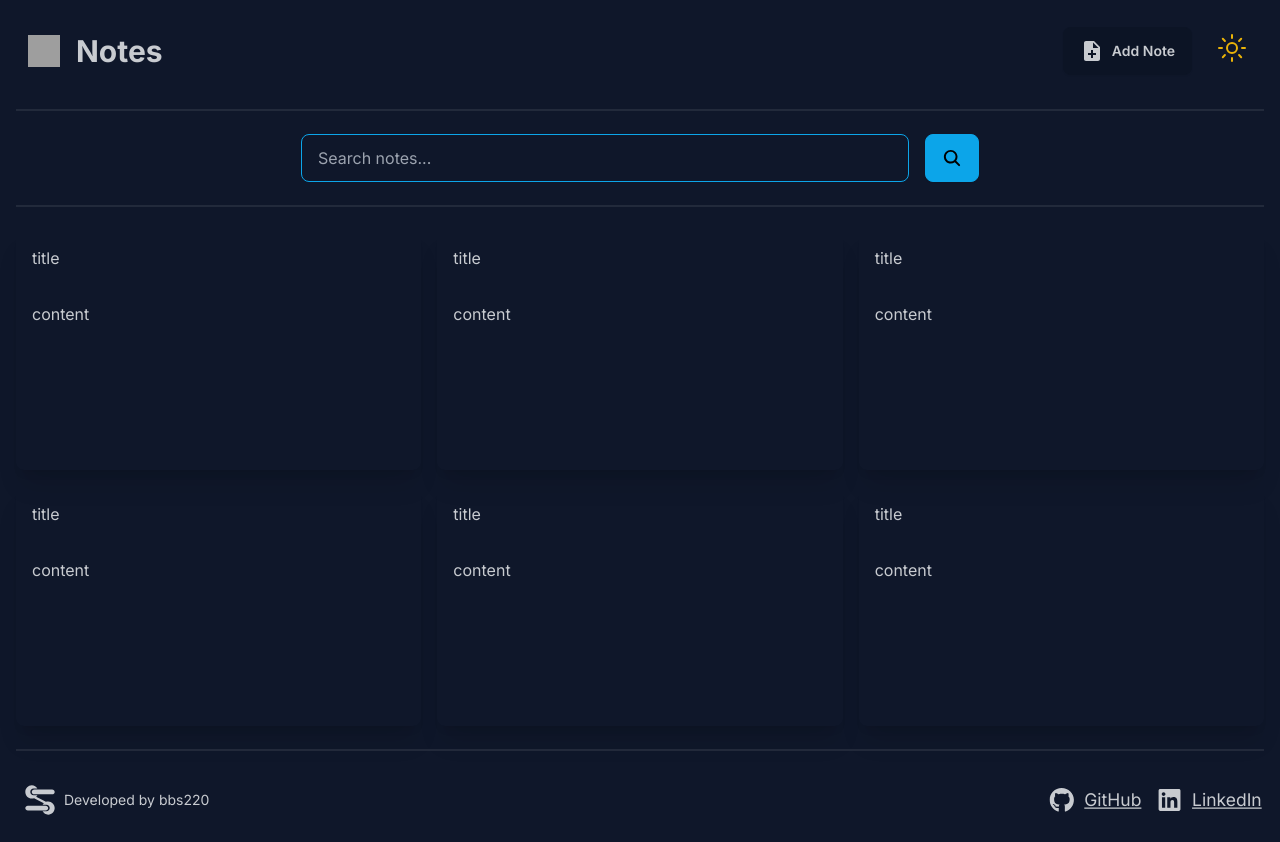
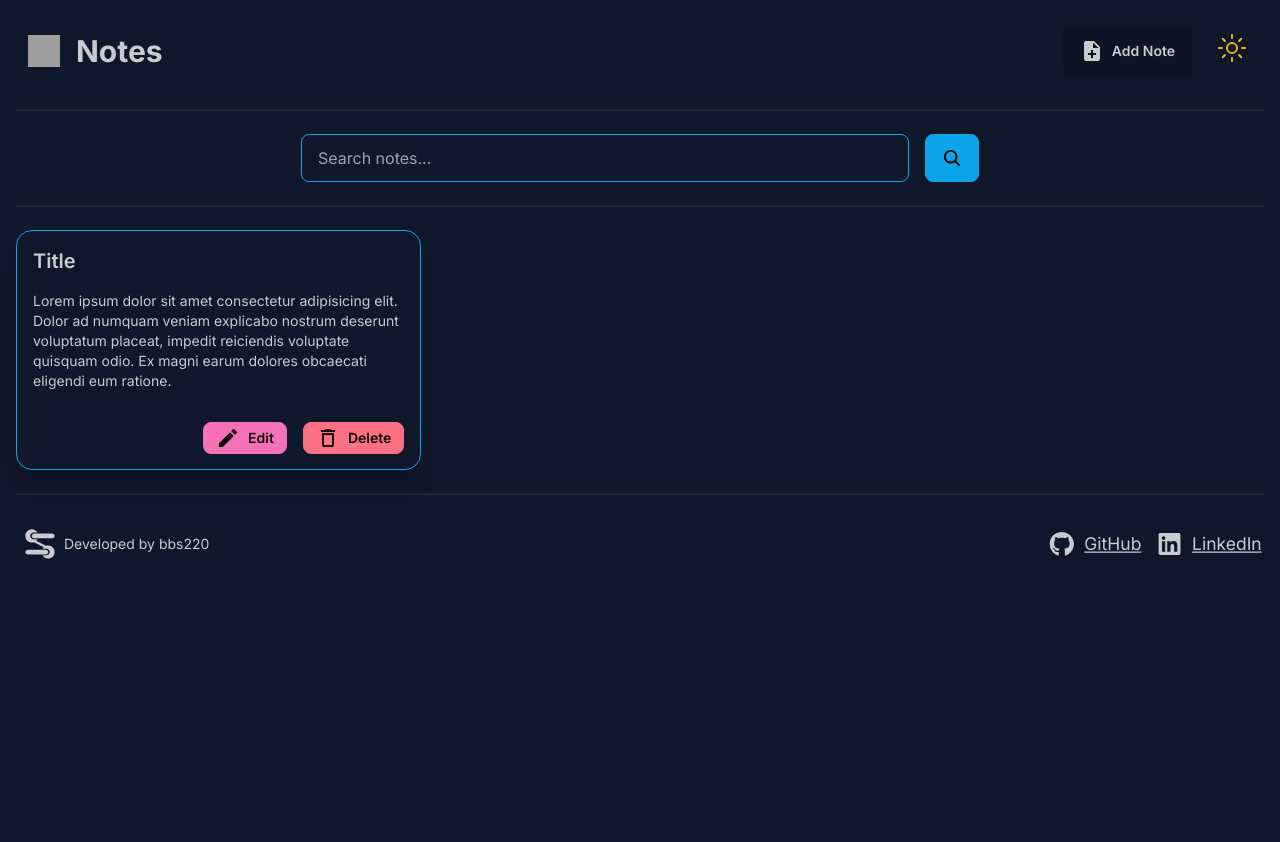
Before and after one commit to bbs220/notes, a React (Vite) app in the folder frontend/: page / in a window 1280 px wide. After the commit the page ends 800 px from the top, so only its background shows below. Built offline with nearby package versions, Linux system fonts and the light colour scheme; grey boxes are pictures that could not be loaded.

Commit message:
new note

```diff
--- a/frontend/src/components/GridBox/Gridbox.jsx
+++ b/frontend/src/components/GridBox/Gridbox.jsx
@@ -4,11 +4,6 @@ const Gridbox = () => {
   return (
     <div className="w-full gap-4 grid grid-cols-1 md:grid-cols-2 lg:grid-cols-3 place-items-center">
       <Notes />
-      <Notes />
-      <Notes />
-      <Notes />
-      <Notes />
-      <Notes />
     </div>
   );
 };
--- a/frontend/src/components/GridBox/Notes.jsx
+++ b/frontend/src/components/GridBox/Notes.jsx
@@ -3,14 +3,29 @@ import { MdDeleteOutline } from "react-icons/md";
 
 const Notes = () => {
   return (
-    <div className="min-w-full h-60 rounded-lg shadow-md lg:shadow-xl">
+    <div className="min-w-full h-60 rounded-2xl shadow-md lg:shadow-xl border border-info">
       <div className="flex justify-center items-center flex-col p-4 gap-y-4">
-        <div className="w-full h-10">
-          <h1>title</h1>
+        <div className="w-full h-full">
+          <h1 className="card-title">Title</h1>
         </div>
-        <div className="w-full h-fit">
-          <p>content</p>
+        <div className="w-full h-[7.2rem]">
+          <p className="label-text text-pretty">
+            Lorem ipsum dolor sit amet consectetur adipisicing elit. Dolor ad
+            numquam veniam explicabo nostrum deserunt voluptatum placeat,
+            impedit reiciendis voluptate quisquam odio. Ex magni earum dolores
+            obcaecati eligendi eum ratione.
+          </p>
         </div>
+      </div>
+      <div className="flex justify-end mr-4 items-center gap-x-4">
+        <button className="btn btn-sm btn-accent">
+          <MdEdit className="text-2xl" />
+          <p className="hidden md:inline">Edit</p>
+        </button>
+        <button className="btn btn-sm btn-error">
+          <MdDeleteOutline className="text-2xl" />
+          <p className="hidden md:inline">Delete</p>
+        </button>
       </div>
     </div>
   );
```
